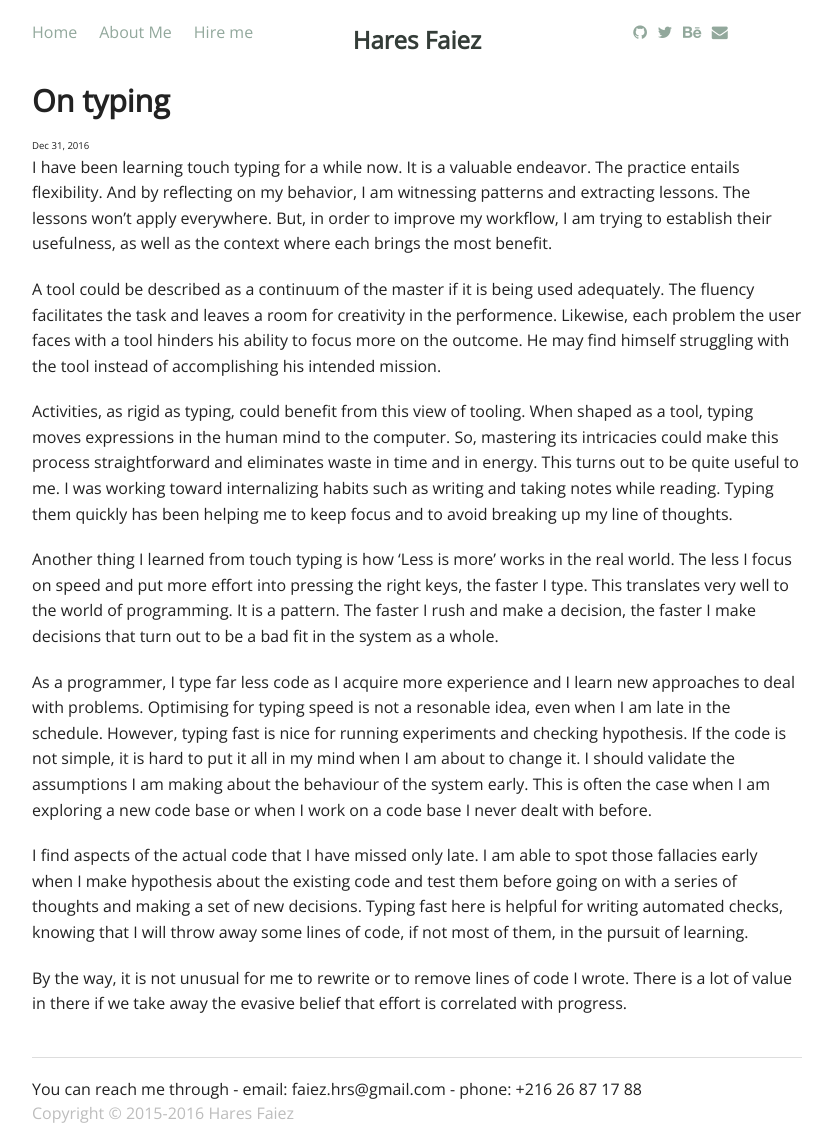
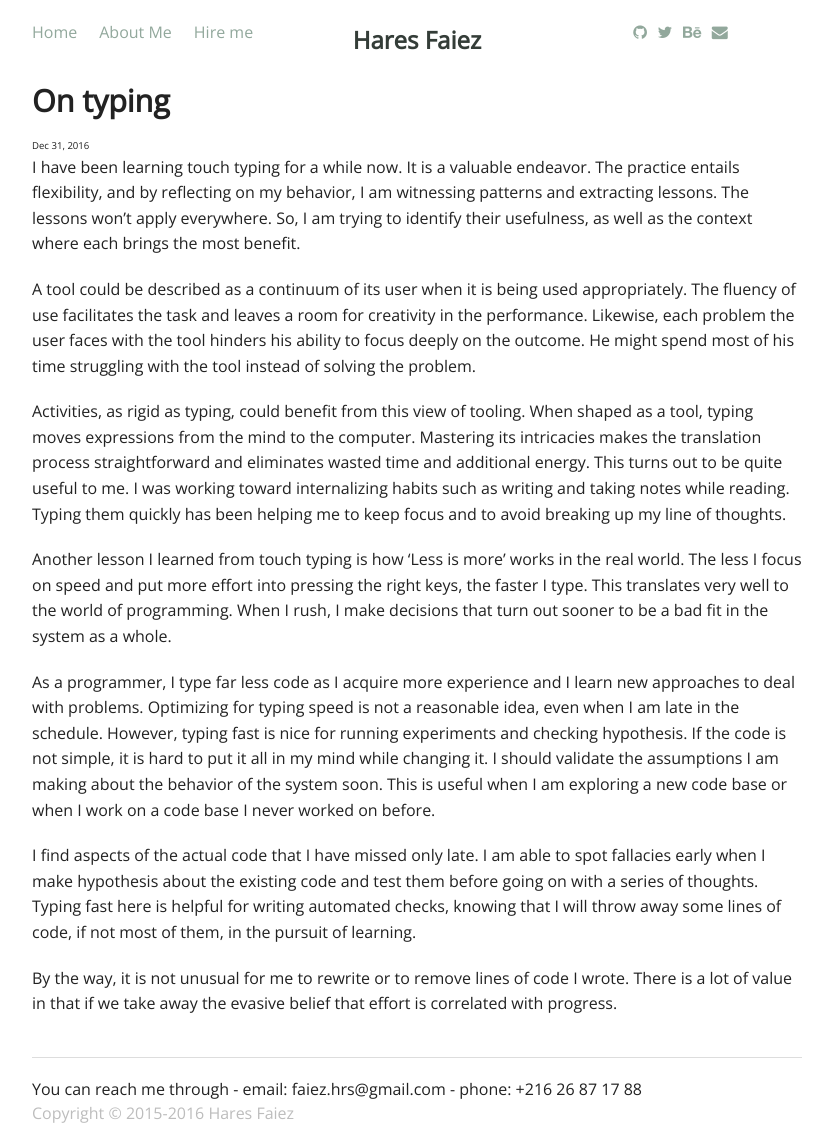
Before and after one commit to haresfaiez/haresfaiez.github.io, a Jekyll site: the page built from _posts/2016-12-31-on-typing.md, in a window 1280 px wide. Shown: the whole page, without its empty margins (223-1055 px from the left). Built offline with Jekyll 4.4.1, drawn with Linux system fonts in a browser that asks for light colours; some web fonts are replaced; comment, search, counter and statistics services are not loaded.

Commit message:
Improve the on-typing post

```diff
--- a/_posts/2016-12-31-on-typing.md
+++ b/_posts/2016-12-31-on-typing.md
@@ -8,51 +8,52 @@ tags: typing
 ---
 
 I have been learning touch typing for a while now. It is a valuable endeavor.
-The practice entails flexibility. And by reflecting on my behavior,
+The practice entails flexibility, and by reflecting on my behavior,
 I am witnessing patterns and extracting lessons.
 The lessons won't apply everywhere.
-But, in order to improve my workflow, I am trying to establish
-their usefulness, as well as the context where each brings the most benefit.
+So, I am trying to identify their usefulness,
+as well as the context where each brings the most benefit.
 
-A tool could be described as a continuum of the master if it is being used adequately.
-The fluency facilitates the task and leaves a room for creativity in the performence.
-Likewise, each problem the user faces with a tool hinders his ability
-to focus more on the outcome.
-He may find himself struggling with the tool instead of accomplishing his intended
-mission.
+A tool could be described as a continuum of its user when it is being used appropriately.
+The fluency of use facilitates the task
+and leaves a room for creativity in the performance.
+Likewise, each problem the user faces with the tool hinders his ability
+to focus deeply on the outcome.
+He might spend most of his time struggling with the tool instead
+of solving the problem.
 
 Activities, as rigid as typing, could benefit from this view of tooling.
-When shaped as a tool, typing moves expressions in the human mind to the computer.
-So, mastering its intricacies could make this process straightforward
-and eliminates waste in time and in energy.
+When shaped as a tool, typing moves expressions from the mind to the computer.
+Mastering its intricacies makes the translation process straightforward
+and eliminates wasted time and additional energy.
 This turns out to be quite useful to me.
 I was working toward internalizing habits such as writing and taking notes while reading.
 Typing them quickly has been helping me to keep focus
 and to avoid breaking up my line of thoughts.
 
-Another thing I learned from touch typing is how 'Less is more' works in the real world.
+Another lesson I learned from touch typing is how 'Less is more' works in the real world.
 The less I focus on speed and put more effort into pressing the right keys,
 the faster I type.
-This translates very well to the world of programming. It is a pattern.
-The faster I rush and make a decision,
-the faster I make decisions that turn out to be a bad fit in the system as a whole.
+This translates very well to the world of programming.
+When I rush,
+I make decisions that turn out sooner to be a bad fit in the system as a whole.
 
 As a programmer, I type far less code as I acquire more experience
 and I learn new approaches to deal with problems.
-Optimising for typing speed is not a resonable idea, even when I am late in the schedule.
+Optimizing for typing speed is not a reasonable idea, even when I am late in the schedule.
 However, typing fast is nice for running experiments and checking hypothesis.
-If the code is not simple, it is hard to put it all in my mind when I am about to change it.
-I should validate the assumptions I am making about the behaviour of the system early.
-This is often the case when I am exploring a new code base
-or when I work on a code base I never dealt with before.
+If the code is not simple, it is hard to put it all in my mind while changing it.
+I should validate the assumptions I am making about the behavior of the system soon.
+This is useful when I am exploring a new code base
+or when I work on a code base I never worked on before.
 
 I find aspects of the actual code that I have missed only late.
-I am able to spot those fallacies early when I make hypothesis about the existing code
-and test them before going on with a series of thoughts and making a set of new decisions.
+I am able to spot fallacies early when I make hypothesis about the existing code
+and test them before going on with a series of thoughts.
 Typing fast here is helpful for writing automated checks,
 knowing that I will throw away some lines of code,
 if not most of them, in the pursuit of learning.
 
 By the way, it is not unusual for me to rewrite or to remove lines of code I wrote.
-There is a lot of value in there if we take away the evasive belief
+There is a lot of value in that if we take away the evasive belief
 that effort is correlated with progress.
```
